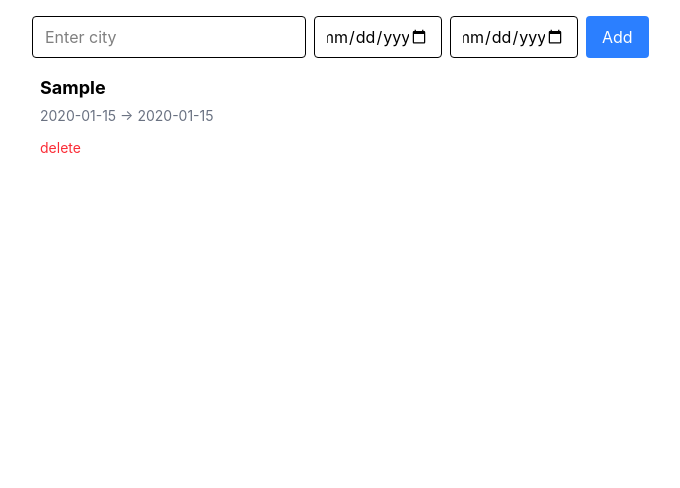
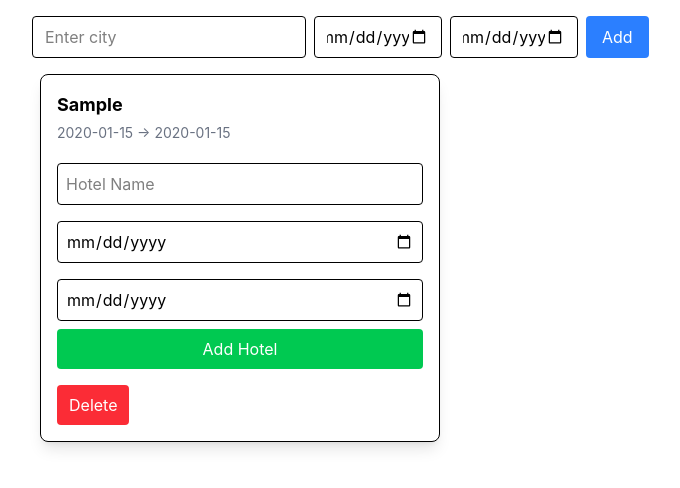
Before and after one commit to torisan123/React-Practice, a React (Vite) app: page / in a window 1280 px wide. Both pictures are taken after typing "Sample", "2020-01-15", "2020-01-15" into the empty fields and a click on the button "Add". Shown: the top 488 px of the page, without its empty margins (400-1080 px from the left). Built offline with nearby package versions, Linux system fonts and the light colour scheme.

Commit message:
Add hotel form to StayCard

```diff
--- a/src/App.jsx
+++ b/src/App.jsx
@@ -15,15 +15,36 @@ function App() {
   function handleAdd() {
     if (!city) return; // Prevent adding empty city
 
-    const newStay = { id: Date.now(), city: city, startDate: startDate, endDate: endDate }; // Create a new plan object with a unique ID and the current city
+    // Create a new plan object with a unique ID and the current city
+    const newStay = {
+      id: Date.now(),
+      city: city,
+      startDate: startDate,
+      endDate: endDate,
+      hotels: []
+    };
+
     setStays([...stays, newStay]); // Add the new plan to the stays list
+    setEndDate("");
     setCity(""); // Clear the input field after adding
     setStartDate("");
-    setEndDate("");
   }
 
   function handleDelete(id) {
     setStays(stays.filter((s) => s.id !== id)); // Remove the specified plan from the list
+  }
+
+  function onAddHotel(id, hotel) {
+    const updated = stays.map((s) => {
+      if (s.id === id) {
+        return {
+          ...s,
+          hotels: [...s.hotels, hotel]
+        }
+      }
+      return s;
+    })
+    setStays(updated);
   }
 
   // UI
@@ -46,7 +67,7 @@ function App() {
 
       <ul className="max-w-md mx-auto p-0">
         {stays.map((stay) => {
-          return <StayCard key={stay.id} stay={stay} onDelete={() => handleDelete(stay.id)} />;
+          return <StayCard key={stay.id} stay={stay} onDelete={() => handleDelete(stay.id)} onAddHotel={onAddHotel} />;
         })}
       </ul>
     </>
--- a/src/components/StayCard.jsx
+++ b/src/components/StayCard.jsx
@@ -1,11 +1,75 @@
-function StayCard({ stay, onDelete }) {
+import { useState } from "react";
+
+function StayCard({ stay, onDelete, onAddHotel }) {
+  const [hotelName, setHotelName] = useState("");
+  const [checkInDate, setCheckInDate] = useState("");
+  const [checkOutDate, setCheckOutDate] = useState("");
+
   return (
     <>
+      <div className="border rounded-lg p-4 shadow-lg bg-white mb-4">
         <h3 className="text-lg font-bold">{stay.city}</h3>
-        <p className="text-sm text-gray-500 mt-1">{stay.startDate} → {stay.endDate}</p>
-        <button onClick={onDelete} className="mt-3 text-red-500 hover:text-red-700 text-sm">
-          delete
+        <p className="text-sm text-gray-500 mt-1">
+          {stay.startDate} → {stay.endDate}
+        </p>
+
+        {stay.hotels.map((hotel, index) => (
+          <div key={index} className="border p-2 mt-2 rounded">
+            <p>{hotel.name}</p>
+            <p>
+              {hotel.checkIn} → {hotel.checkOut}
+            </p>
+          </div>
+        ))}
+
+        <form
+          onSubmit={(e) => {
+            e.preventDefault();
+            onAddHotel(stay.id, {
+              name: hotelName,
+              checkIn: checkInDate,
+              checkOut: checkOutDate,
+            });
+
+            setHotelName("");
+            setCheckInDate("");
+            setCheckOutDate("");
+          }}
+          className="flex flex-col gap-2 mt-3"
+        >
+          <input
+            value={hotelName}
+            onChange={(e) => setHotelName(e.target.value)}
+            placeholder="Hotel Name"
+            className="border p-2 rounded w-full mt-2"
+          />
+          <input
+            value={checkInDate}
+            onChange={(e) => setCheckInDate(e.target.value)}
+            type="date"
+            className="border p-2 rounded w-full mt-2"
+          />
+          <input
+            value={checkOutDate}
+            onChange={(e) => setCheckOutDate(e.target.value)}
+            type="date"
+            className="border p-2 rounded w-full mt-2"
+          />
+          <button
+            type="submit"
+            className="bg-green-500 text-white px-3 py-2 rounded hover:bg-green-600 transition"
+          >
+            Add Hotel
+          </button>
+        </form>
+
+        <button
+          onClick={onDelete}
+          className="bg-red-500 text-white px-3 py-2 rounded hover:bg-red-600 transition mt-4"
+        >
+          Delete
         </button>
+      </div>
     </>
   );
 }
```
